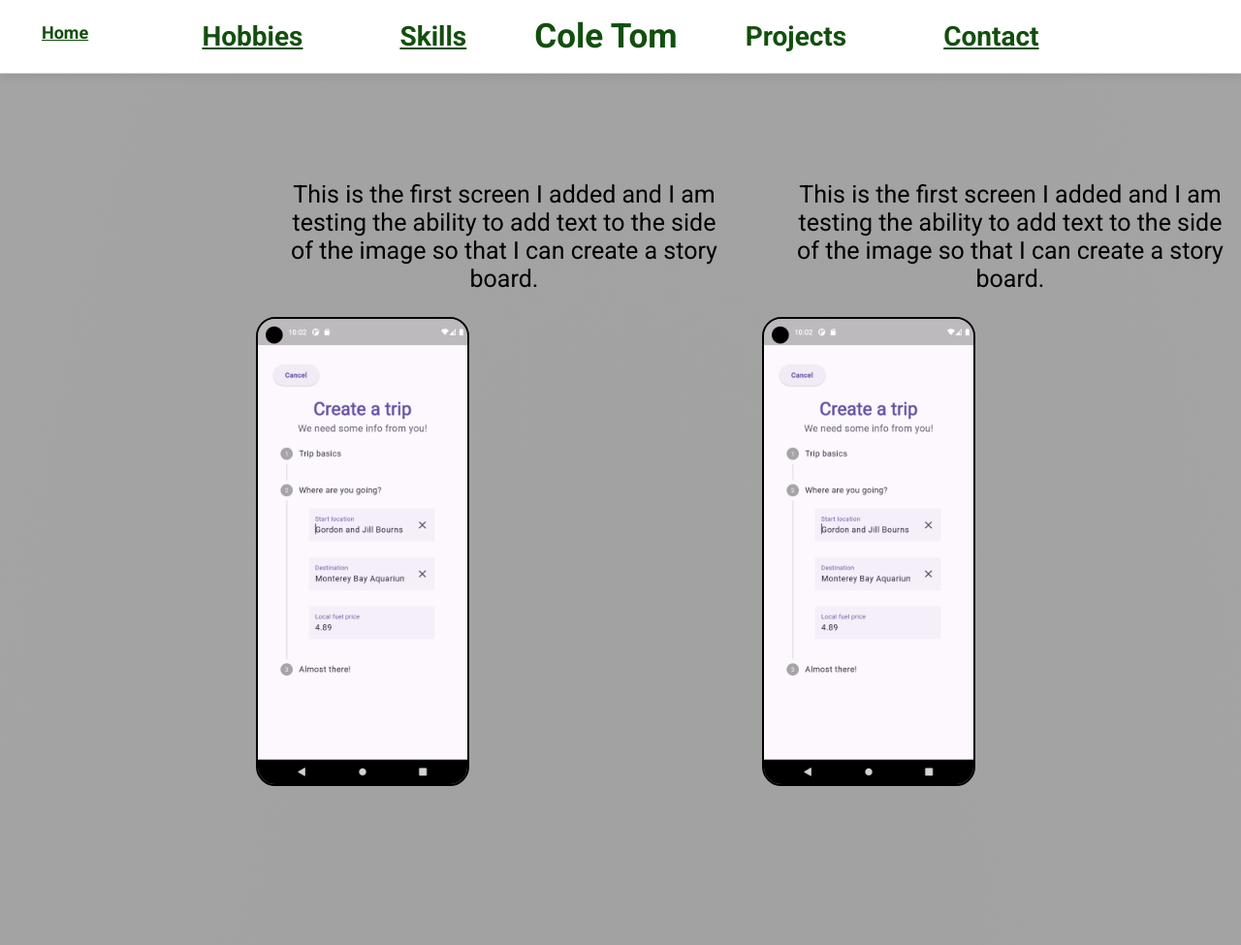
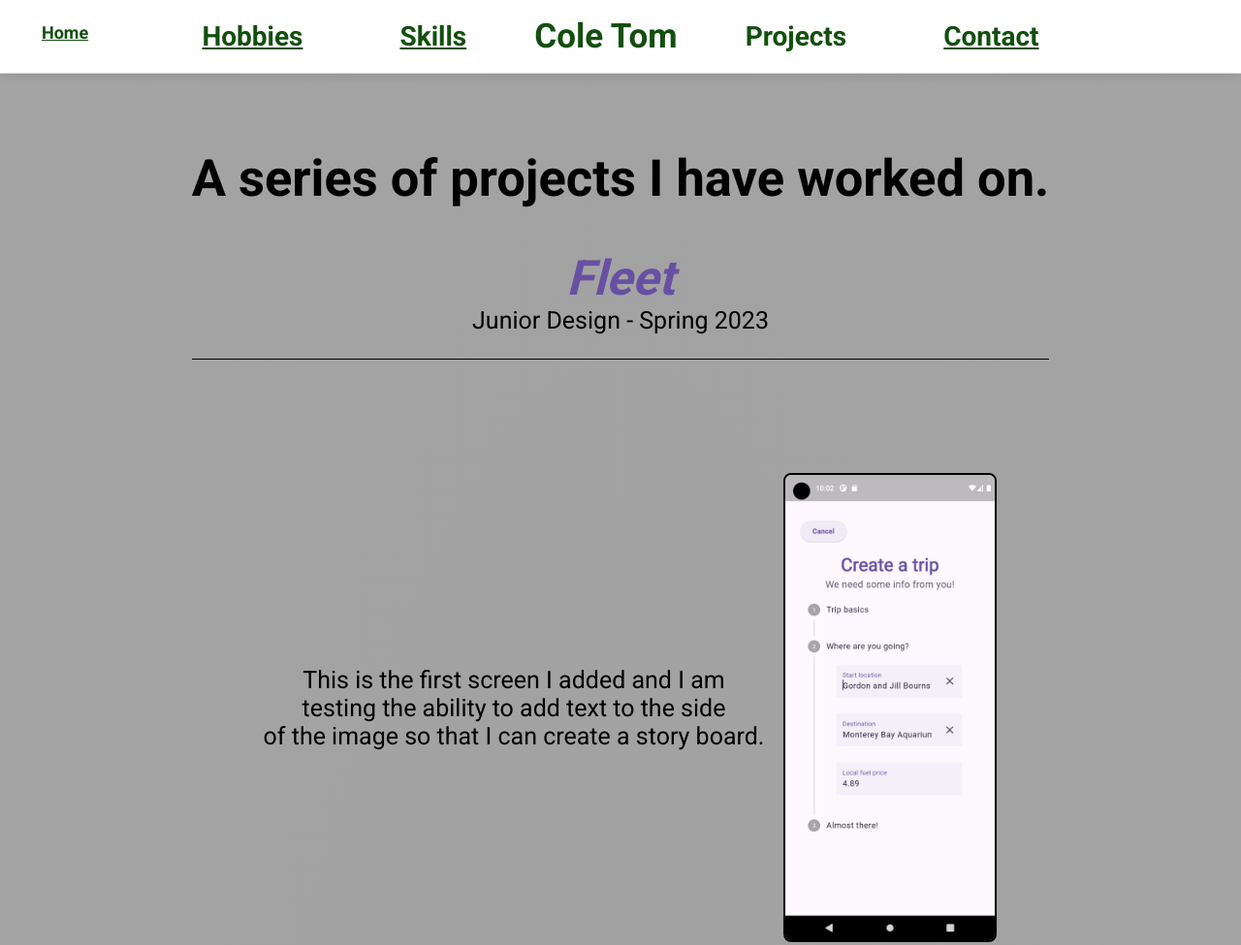
Before and after one commit to coletom22/coletom22.github.io, a plain HTML site: page projects.html in a window 1280 px wide. Shown: the top 975 px of the page at 97% size. Drawn offline with Linux system fonts and the light colour scheme.

Commit message:
project page structure complete

```diff
--- a/projects.html
+++ b/projects.html
@@ -18,11 +18,16 @@
             <a href="contact.html">Contact</a>
           </section>
         </nav>
-        <header id = "project-header">
-            <h1>A series of projects worked on by me.</h1>
-        </header>
+
         <div id = "project-1">
-            <section class = "section1">
+            <section class = "sec" id = "sec1">
+                <header class = "type-in">
+                    <h2>A series of projects I have worked on.</h2>
+                </header>
+                <p id = "fleet">Fleet</p>
+                <p id = "date">Junior Design - Spring 2023</p>
+            </section>
+            <section class = "sec">
                 <p>
                     This is the first screen I added and I am <br>
                     testing the ability to add text to the side <br>
@@ -30,13 +35,13 @@
                 </p>
                 <img src="images/fleet-create-trip.png" alt="Create">
             </section>
-            <section class = "section2">
+            <section class = "sec">
+                <img src="images/fleet-create-trip.png" alt="Create">
                 <p>
                     This is the first screen I added and I am <br>
                     testing the ability to add text to the side <br>
                     of the image so that I can create a story board.
                 </p>
-                <img src="images/fleet-create-trip.png" alt="Create">
             </section>
         </div>
     </section>
--- a/style/style.css
+++ b/style/style.css
@@ -54,6 +54,7 @@ body {
     left: 23px;
     top: 23px;
     text-align: left;
+    margin-right: 60px;
   }
   nav a, nav h1 {
     color: #124F0D;
@@ -383,41 +384,43 @@ textarea {
 }
 
 #project-1 {
-  margin-top: 30vh;
-  margin-left: 20vw;
-  margin-right: 20vw;
+  margin: 10vh auto;
   display: grid;
   grid-gap: 10px;
-  grid-template-rows: repeat(12, 50vh);
-  grid-template-columns: repeat(2, 40vw);
+  grid-template-rows: 40vh repeat(11, 80vh);
+  grid-template-columns: 1fr;
   align-items: center;
   justify-items: center;
 }
 
-.section1 p {
+section.sec {
+  display: flex;
+  align-items: center;
+}
+section.sec p {
+  margin: 0 20px;
   font-size: 25px;
-  grid-row: 1 span 2;
-  grid-column: 2;
   text-align: center;
 }
-
-.section1 img {
-  grid-row: 1;
-  grid-column: 1;
+section.sec img{
+  border-radius: 8px;
   width: 216px;
   height: 480px;
 }
-
-.section2 p {
-  font-size: 25px;
-  grid-row: 2;
-  grid-column: 1;
-  text-align: center;
+section#sec1 {
+  display: block;
+  padding-bottom: 25px;
+  border-bottom: 1px solid black;
 }
 
-.section2 img {
-  grid-row: 2;
-  grid-column: 1;
-  width: 216px;
-  height: 480px;
+header {
+  font-size: 35px;
+  margin-bottom: 20px;
 }
+
+#fleet {
+  color: rgb(103, 80, 164);
+  font-size: 50px;
+  font-style: italic;
+  font-weight:900;
+}
```
